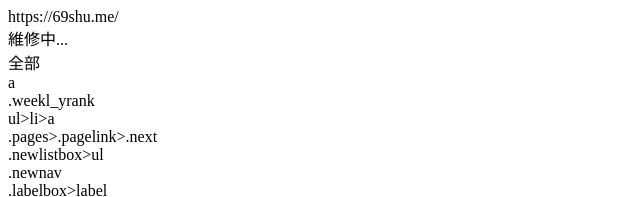
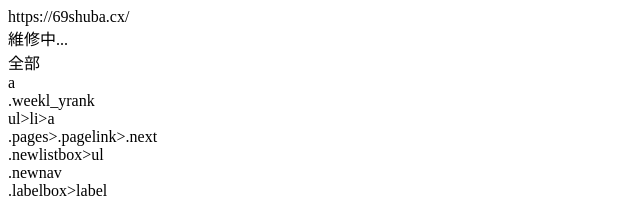
Before and after one commit to ctc-tools/little-novel, a plain HTML site: page index.html in a window 1280 px wide. Shown: the top 197 px of the page, 0-640 px from the left. Drawn offline with Linux system fonts and the light colour scheme.

Commit message:
Update index.html

```diff
--- a/index.html
+++ b/index.html
@@ -1,4 +1,4 @@
-<div id="domain">https://69shu.me/</div>
+<div id="domain">https://69shuba.cx/</div>
 <div id="noterror">維修中...</div>
 <div id="notIncluded">全部</div>
 <div id="menu">a</div>
```
